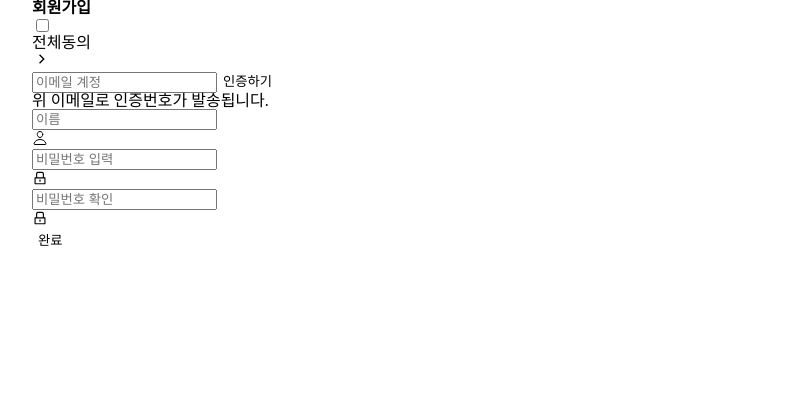
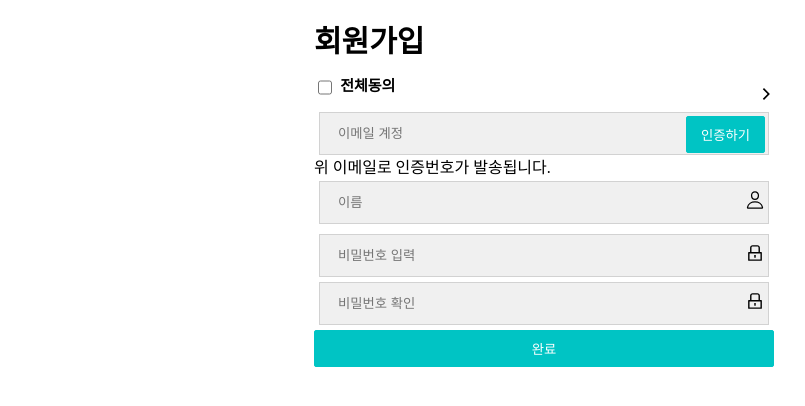
Before and after one commit to siliconValleyTeamA/client, a React (Create React App) app: page /emailsignup in a window 1280 px wide. Shown: the top 406 px of the page, without its empty margins (96-901 px from the left). Built offline with nearby package versions, Linux system fonts and the light colour scheme.

Commit message:
[#11] style
- 전체적인 style 추가

```diff
--- a/src/pages/EmailSignupPage/EmailSignupPage.js
+++ b/src/pages/EmailSignupPage/EmailSignupPage.js
@@ -11,35 +11,37 @@ import styles from './EmailSignupPage.module.scss';
 const cx = classNames.bind(styles);
 
 function EmailSignupPage() {
-    return <div className = {cx('header')}>
-        <h1>회원가입</h1>
-        <div>
-            <input type = "checkbox"/>
-            <div>
+    return <div className = {cx('signup')}>
+        <h1 className = {cx('title')}>회원가입</h1>
+        <div className = {cx('agree')}>
+            <input className = {cx('agree-chkbtn')}type = "checkbox"/>
+            <div className = {cx('agree-text')}>
                 <p>전체동의</p>
-                <p> <CgChevronRight /> </p>
+                <p className = {cx('agree-more', 'emoji')}> <CgChevronRight /> </p>
             </div>
         </div>
+        <div>
         <div className = {cx('email')}>
-            <input type = "email" placeholder = "이메일 계정"/>
-            <button type = "button">인증하기</button>
-            <p>위 이메일로 인증번호가 발송됩니다.</p>
+            <input className = {cx('email-input')} type = "email" placeholder = "이메일 계정"/>
+            <button className = {cx('email-auth')} onClick = {() => {}}>인증하기</button>
+        </div>
+        <div><p>위 이메일로 인증번호가 발송됩니다.</p></div>
         </div>
         <div className = {cx('name')}>
-            <input type = "text" placeholder = "이름"/>
-            <p> <IoPersonOutline /></p>
+            <input className = {cx('name-input')}type = "text" placeholder = "이름"/>
+            <p className = {cx('emoji')}> <IoPersonOutline /></p>
         </div>
         <div className = {cx('password')}>
-        <div>
+        <div className = {cx('password-input')}>
             <input type = "text" placeholder = "비밀번호 입력"/>
-            <p> <AiOutlineLock /></p>
+            <p className = {cx('emoji')}> <AiOutlineLock /></p>
          </div>
-         <div>
+         <div className = {cx('password-conf')}>
             <input type = "text" placeholder = "비밀번호 확인"/>
-            <p> <AiOutlineLock /></p>
+            <p className = {cx('emoji')}> <AiOutlineLock /></p>
          </div>
         </div>
-        <button type = "button">완료</button>
+        <button className = {cx('submit')} type = "button">완료</button>
     </div>;
 }
 
--- a/src/pages/EmailSignupPage/EmailSignupPage.module.scss
+++ b/src/pages/EmailSignupPage/EmailSignupPage.module.scss
@@ -0,0 +1,94 @@
+@import 'styles/_palette.scss';
+
+.signup {
+  display: flex;
+  flex-direction: column;
+  width: 460px;
+  margin: 0 auto;
+
+  h1 {
+    font-size: 30px;
+    font-style: #292929;
+    margin-bottom: 20px;
+  }
+
+  input {
+    width: 70%;
+    border: none;
+    padding: 10px 15px;
+    background-color: rgb(240, 240, 240);
+  }
+
+  button {
+    border: 1px solid $wadiz;
+    border-radius: 2px;
+    padding: 2px;
+    color: white;
+    background-color: $wadiz;
+    padding: 8px 14px;
+  }
+
+  .title {
+    float: left;
+    margin-top: 1.7rem;
+  }
+  .agree {
+    display: flex;
+    .agree-chkbtn {
+      width: 15px;
+      height: 15px;
+    }
+    .agree-text {
+      display: flex;
+      justify-content: space-between;
+      width: 100%;
+      margin-top: 2px;
+      margin-left: 5px;
+      font-weight: bold;
+      font-size: 15px;
+
+      .agree-more {
+        text-align: right;
+      }
+    }
+  }
+  .email {
+    .email-auth {
+      float: right;
+    }
+  }
+  .email p {
+    font-size: 3px;
+    font-style: rgb(240, 240, 240);
+    margin-left: 3px;
+  }
+
+  .name {
+    display: flex;
+  }
+  .password {
+    .password-input {
+      display: flex;
+    }
+    .password-conf {
+      display: flex;
+    }
+  }
+}
+
+.emoji {
+  font-size: 20px;
+  padding-top: 5px;
+  margin-left: 5px;
+}
+
+.password-input,
+.password-conf,
+.name,
+.email {
+  border: 1px solid rgb(210, 210, 210);
+  justify-content: space-between;
+  padding: 3px;
+  margin: 5px;
+  background-color: rgb(240, 240, 240);
+}
```
